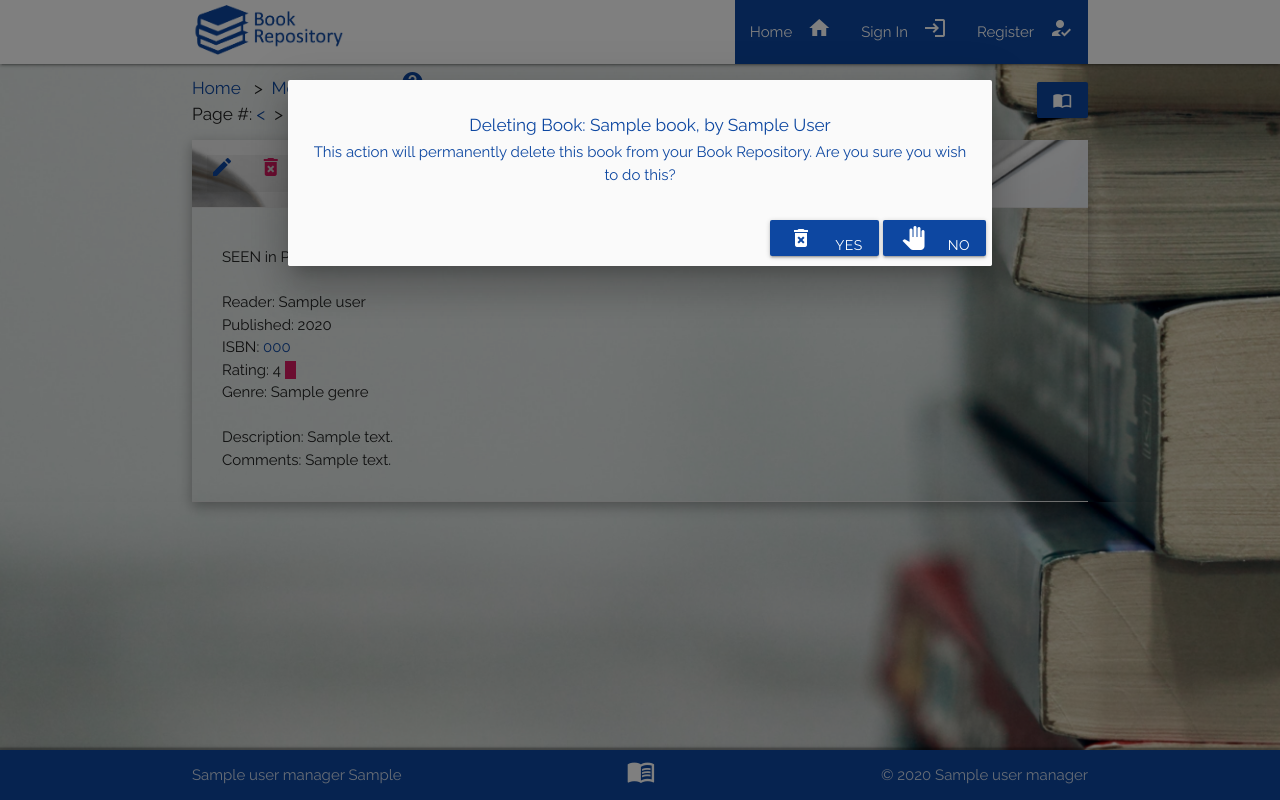
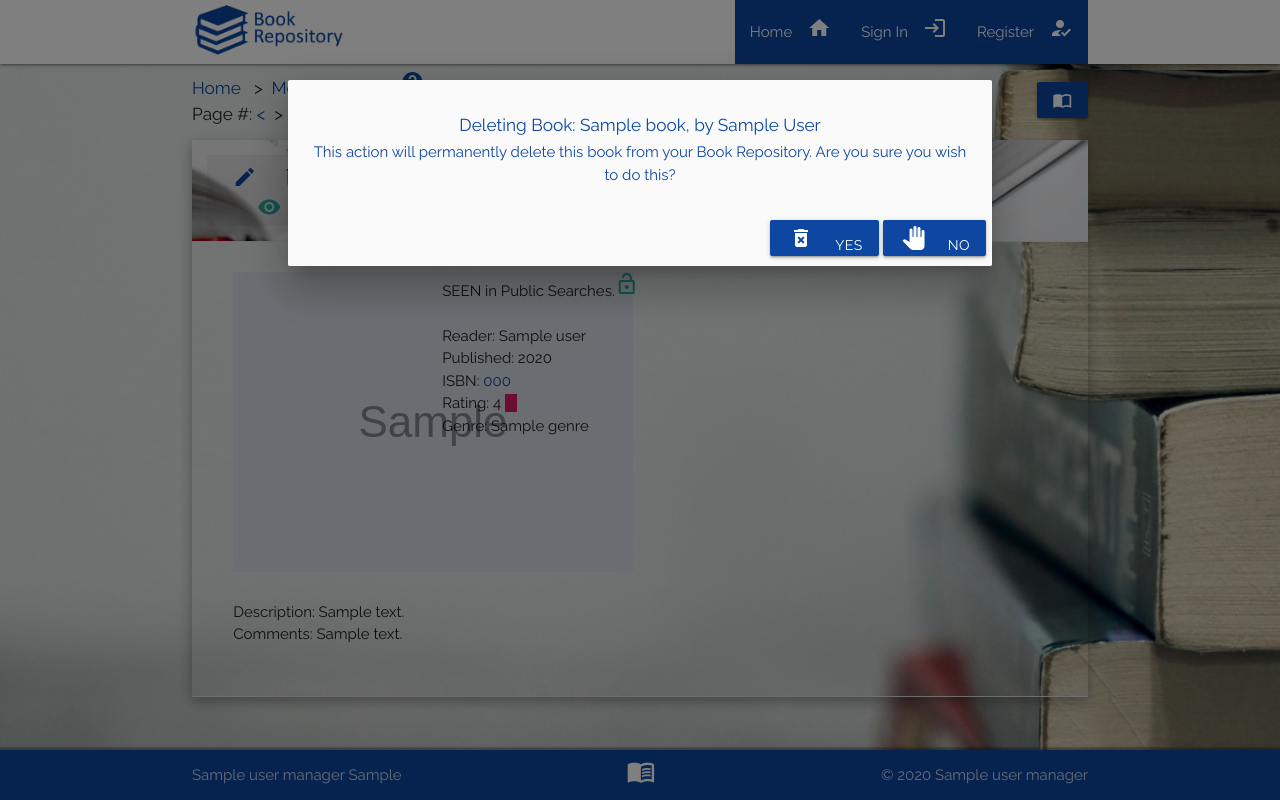
Before and after one commit to NaoiseGaffney/BookRepository, a Python web app: template templates/members.html in a window 1280 px wide, after a click on "delete_forever". Run offline with Jinja, Linux system fonts and the light colour scheme; the template is opened without the code that fills it: most values are stand-ins (such as "Sample title", 1, 10 or a date in 2020); grey boxes marked "Sample" are stand-in pictures; some libraries are stand-ins or nearby versions.

Commit message:
Adding images from Google Books API as links to books in the Book Repository based on ISBN requests. Uploading a "no thumbnail" image if no image exists for the book on Google Books. Improving the layout of the books and details as I've added the thumbnail image ('style.css'). 'members.html' has new layout using grid to accommodate the thumbnail and book details.

```diff
--- a/static/styles/style.css
+++ b/static/styles/style.css
@@ -128,8 +128,8 @@ footer .right-align {
     text-align: center;
 }
 
-div.collapsible-header div h6 {
-    padding-left: 20px;
+.book_actions {
+    padding: 10px 0px 0px 10px;
 }
 
 /* Remember Me Label */
--- a/templates/members.html
+++ b/templates/members.html
@@ -7,7 +7,8 @@
         {% else %}
         <a href="{{ url_for('home_page')}}">Home</a>
         {% endif %}
-    &nbsp; > &nbsp;<a href="{{ url_for('member_page') }}">Member's Page</a>&nbsp;<i class="material-icons prefix tooltipped blue-text text-darken-4" data-position="bottom" role="tooltip"
+        &nbsp; > &nbsp;<a href="{{ url_for('member_page') }}">Member's Page</a>&nbsp;<i
+            class="material-icons prefix tooltipped blue-text text-darken-4" data-position="bottom" role="tooltip"
             tabindex="10"
             data-tooltip="<p class='left-align'>To view a book, click on the 'book spine' or eye icon.</p><br>
         <p class='left-align'>To edit a book's details, click on the pencil icon for the book you want to edit.</p><br>
@@ -17,11 +18,15 @@
         <p class='left-align'>To add a book, or search for books, click on the 'Book' icon under the navigation menu.</p>">help</i>
 
         <span class="book-dropdown right">
-            <span class="white-text btn waves-effect waves-light right blue darken-4"><i class="material-icons white-text">import_contacts</i></span>
+            <span class="white-text btn waves-effect waves-light right blue darken-4"><i
+                    class="material-icons white-text">import_contacts</i></span>
             <span class="book-dropdown-content">
-                <span><a href="{{ url_for('add_book')}}" class="blue-text btn text-darken-4 white">Add Book&nbsp;<i class="material-icons blue-text text-darken-4 right">import_contacts</i><i class="material-icons blue-text text-darken-4 right">plus_one</i></a></span>
+                <span><a href="{{ url_for('add_book')}}" class="blue-text btn text-darken-4 white">Add Book&nbsp;<i
+                            class="material-icons blue-text text-darken-4 right">import_contacts</i><i
+                            class="material-icons blue-text text-darken-4 right">plus_one</i></a></span>
                 <span><br>&nbsp;<br></span>
-                <span><a href="{{ url_for('search_book')}}" class="blue-text btn text-darken-4 white">Search Books&nbsp;<i class="material-icons blue-text text-darken-4 right">search</i></a></span>
+                <span><a href="{{ url_for('search_book')}}" class="blue-text btn text-darken-4 white">Search
+                        Books&nbsp;<i class="material-icons blue-text text-darken-4 right">search</i></a></span>
             </span>
         </span>
     </h6>
@@ -59,33 +64,46 @@
     <ul class="collapsible popout">
         {% if books_pagination %}
         {% for book in books_pagination.items %}
-        <li>
+        <li class="row">
             <div class="collapsible-header">
                 <div class="book_spine">
+                    <div class="book_actions">
                         <a href="{{url_for('edit_book', book_id=book.id)}}"><i
                                 class="material-icons blue-text text-darken-4">create</i></a>
                         <a class="modal-trigger" href="#delete_book_{{book.id}}"><i
                                 class="material-icons pink-text text-darken-1">delete_forever</i></a>
                         <i class="material-icons teal-text text-lighten-1">visibility</i>
-
+                    </div>
                     <div id="delete_book_{{book.id}}" class="modal">
                         <div class="modal-content">
                             <h6>Deleting Book: {{book.title}}, by {{book.author}}</h6>
-                            <p>This action will permanently delete this book from your Book Repository. Are you sure you wish to
+                            <p>This action will permanently delete this book from your Book Repository. Are you sure you
+                                wish to
                                 do this?</p>
                         </div>
                         <div class="modal-footer">
-                            <a href="{{url_for('delete_book', book_id=book.id)}}" class="modal-close btn blue darken-4"><i class="material-icons white-text">delete_forever</i>&nbsp;Yes</a>
-                            <a href="#!" class="modal-close btn blue darken-4"><i class="material-icons white-text">pan_tool</i>&nbsp;No</a>
+                            <a href="{{url_for('delete_book', book_id=book.id)}}"
+                                class="modal-close btn blue darken-4"><i
+                                    class="material-icons white-text">delete_forever</i>&nbsp;Yes</a>
+                            <a href="#!" class="modal-close btn blue darken-4"><i
+                                    class="material-icons white-text">pan_tool</i>&nbsp;No</a>
                         </div>
                     </div>
-
                 </div>
-                <div>
-                    <h6><a href="https://www.amazon.co.uk/s?k={{book.ISBN}}" target="_blank" rel="noopener" class="tooltipped" data-position="right" tabindex="10" data-tooltip="Link to the book at Amazon UK.">{{book.title}}</a>, by {{book.author}}</h6>
+                <div class="col s12">
+                    <h6><a href="https://www.amazon.co.uk/s?k={{book.ISBN}}" target="_blank" rel="noopener"
+                            class="tooltipped" data-position="right" tabindex="10"
+                            data-tooltip="Link to the book at Amazon UK.">{{book.title}}</a>, by {{book.author}}</h6>
                 </div>
             </div>
             <div class="collapsible-body">
+                <div class="row">
+                    <div class="col s12 m4 l3 center">
+                        <img src="{{book.book_thumbnail}}" />
+                        <p>&nbsp;</p>
+                    </div>
+
+                    <div class="col s12 m8 l9">
                         {% if book.private_view %}
                         <p>HIDDEN from Public Searches.<i class="material-icons pink-text darken-1">lock</i></p>
                         {% else %}
@@ -94,29 +112,37 @@
                         <p>&nbsp;</p>
                         <p>Reader: {{book.user}}</p>
                         <p>Published: {{book.year}}</p>
-                <p>ISBN: <a href="https://isbnsearch.org/isbn/{{book.ISBN}}" target="_blank" rel="noopener" class="tooltipped" data-position="right" tabindex="20" data-tooltip="Link to the book at ISBN Search.">{{book.ISBN}}</a></p>
+                        <p>ISBN: <a href="https://isbnsearch.org/isbn/{{book.ISBN}}" target="_blank" rel="noopener"
+                                class="tooltipped" data-position="right" tabindex="20"
+                                data-tooltip="Link to the book at ISBN Search.">{{book.ISBN}}</a></p>
                         {% if book.rating > 7 %}
-                <p>Rating: {{ book.rating }} <span class="teal lighten-1 book_spine">&nbsp;&nbsp;&nbsp;</span></p>
+                        <p>Rating: {{ book.rating }} <span class="teal lighten-1 book_spine">&nbsp;&nbsp;&nbsp;</span>
+                        </p>
                         {% elif book.rating > 5 %}
-                <p>Rating: {{ book.rating }} <span class="blue darken-4 book_spine">&nbsp;&nbsp;&nbsp;</span></p>
+                        <p>Rating: {{ book.rating }} <span class="blue darken-4 book_spine">&nbsp;&nbsp;&nbsp;</span>
+                        </p>
                         {% else %}
-                <p>Rating: {{ book.rating }} <span class="pink darken-1 book_spine">&nbsp;&nbsp;&nbsp;</span></p>
+                        <p>Rating: {{ book.rating }} <span class="pink darken-1 book_spine">&nbsp;&nbsp;&nbsp;</span>
+                        </p>
                         {% endif %}
                         <p>Genre: {{book.genre}}</p>
                         <p>&nbsp;</p>
+                    </div>
+                    <div class="col s12 m12 l12">
                         <p>Description: {{book.short_description}}</p>
                         <p>Comments: {{book.comments}}</p>
                     </div>
+                </div>
+            </div>
         </li>
-
         {% endfor %}
         {% endif %}
         {% else %}
-        <h4 class="container">Please add books to your Book Repository by hovering over the 'Book' icon <span class="white-text btn waves-effect waves-light blue darken-4"><i class="material-icons white-text">import_contacts</i></span> on the top right corner under the navigation menu, and then click on Add Book.</h4>
+        <h4 class="container">Please add books to your Book Repository by hovering over the 'Book' icon <span
+                class="white-text btn waves-effect waves-light blue darken-4"><i
+                    class="material-icons white-text">import_contacts</i></span> on the top right corner under the
+            navigation menu, and then click on Add Book.</h4>
         {% endif %}
     </ul>
-
-
-
 </div>
 {% endblock %}
```
Also changed, not shown: app.py (+24 -0 lines), static/images/BR_logo_no_thumbnail.png (added). Lines whose indentation alone changed are shown as unchanged.
